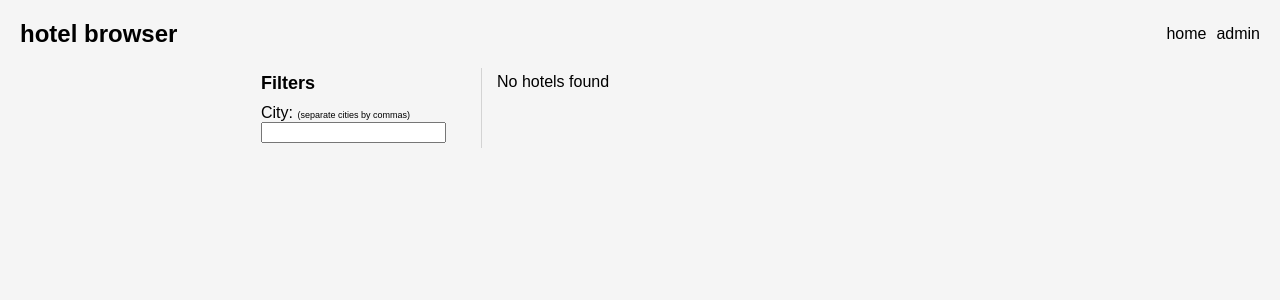
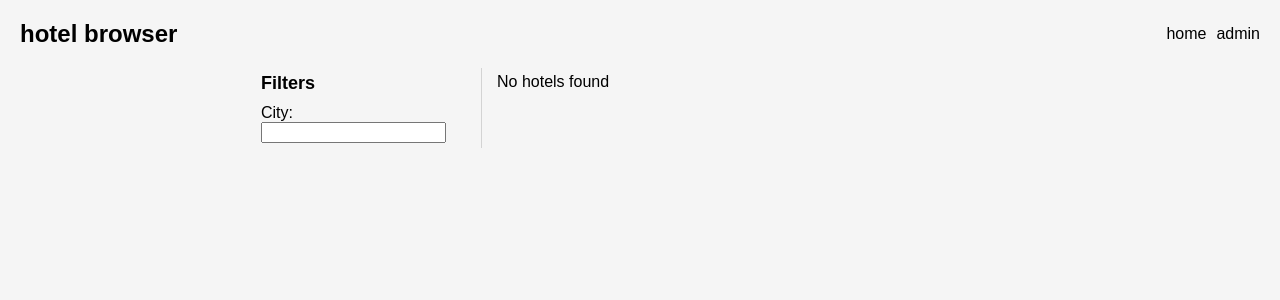
Before and after one commit to CoenKonings/maykin-backend-case, a Django app: page / in a window 1280 px wide. Shown: the top 300 px of the page. Run offline with Django 5.2, Linux system fonts and the light colour scheme; data that the repository does not hold is empty.

Commit message:
remove small text in label

```diff
--- a/src/hotelbrowser/static/hotelbrowser/css/base.css
+++ b/src/hotelbrowser/static/hotelbrowser/css/base.css
@@ -40,7 +40,3 @@ body {
 .js-only {
   display: none;
 }
-
-.small {
-  font-size: 9px;
-}
--- a/src/hotelbrowser/templates/hotelbrowser/hotel_list.html
+++ b/src/hotelbrowser/templates/hotelbrowser/hotel_list.html
@@ -21,7 +21,7 @@
         <form action="{% url "hotel_list" %}" class="hotel-filter-form js-only">
             <div>
                 <label for="city-name-text-input">
-                    City: <span class="small">(separate cities by commas)</span>
+                    City:
                 </label>
                 <input type="text" list="city-options" name="city" id="city-name-text-input">
                 <datalist id="city-options"></datalist>
```
